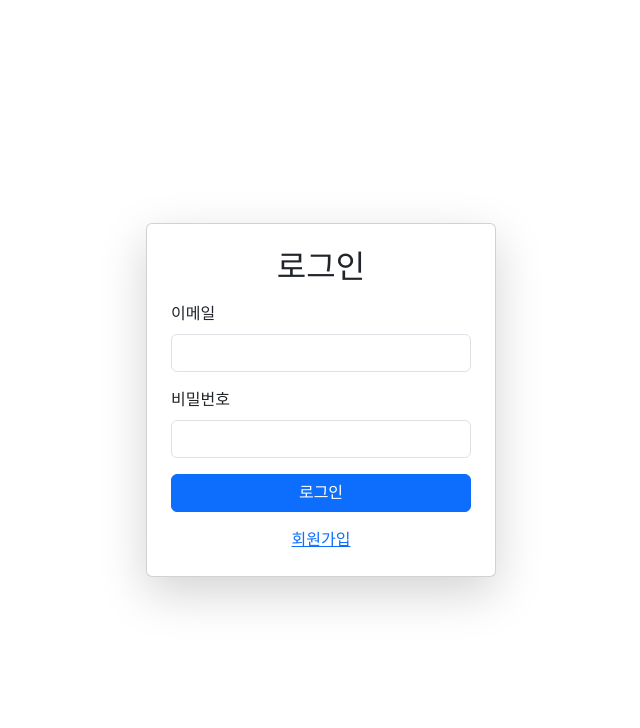
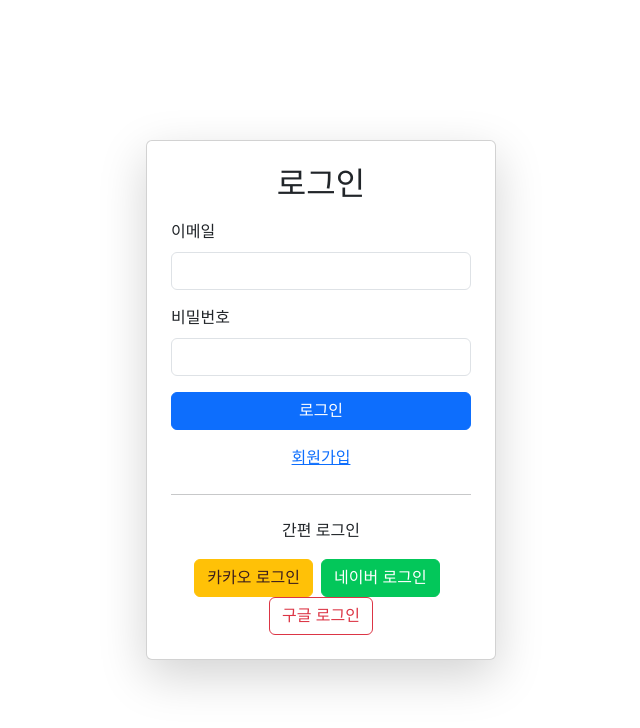
Before and after one commit to parker0509/ggumdam-front, a React (Create React App) app: page /login in a window 1280 px wide. Shown: the top 728 px of the page, without its empty margins (319-959 px from the left). Built offline with nearby package versions, Linux system fonts and the light colour scheme.

Commit message:
🦖🦖 OAuth 2.0 ++

```diff
--- a/src/pages/Login.js
+++ b/src/pages/Login.js
@@ -1,5 +1,5 @@
-import React, { useState } from "react";
-import { Link, useNavigate, useLocation } from "react-router-dom"; // ✅ 추가
+import React, { useState, useEffect } from "react";
+import { Link, useNavigate, useLocation } from "react-router-dom";
 import "bootstrap/dist/css/bootstrap.min.css";
 import "./Login.css";
 
@@ -8,8 +8,19 @@ const Login = () => {
   const [password, setPassword] = useState("");
   const [error, setError] = useState(null);
 
-  const navigate = useNavigate(); // ✅ 페이지 이동을 위한 훅
-  const location = useLocation(); // ✅ 이전 경로 정보 가져오기
+  const navigate = useNavigate();
+  const location = useLocation();
+
+  // URL에 token이 있으면 자동 로그인 처리
+  useEffect(() => {
+    const params = new URLSearchParams(window.location.search);
+    const token = params.get("token");
+    if (token) {
+      localStorage.setItem("accessToken", token);
+      // 필요하면 리프레시 토큰도 같이 저장하도록 백엔드에 맞춰서 추가 가능
+      navigate("/", { replace: true }); // 로그인 후 홈으로 이동
+    }
+  }, [navigate]);
 
   const handleLogin = async (e) => {
     e.preventDefault();
@@ -26,15 +37,11 @@ const Login = () => {
 
       const data = await response.json();
 
-        // 👉 백엔드에서 accessToken과 refreshToken이 오는지 확인
       console.log("로그인 응답:", data);
 
-        // ✅ 올바른 키 이름으로 저장 (axiosInstance 기준에 맞게)
       localStorage.setItem("accessToken", data.accessToken);
-        localStorage.setItem("refreshToken", data.refreshToken); // ✅
+      localStorage.setItem("refreshToken", data.refreshToken);
 
-
-        // ✅ 원래 위치로 리다이렉션
       const locationState = location.state?.from || "/";
       navigate(locationState, { replace: true });
 
@@ -43,6 +50,11 @@ const Login = () => {
       setError(err.message);
     }
   };
+
+  // OAuth 로그인 URL (백엔드 설정에 맞게 변경하세요)
+  const kakaoAuthUrl = "http://localhost:8000/oauth2/authorize/kakao";
+  const naverAuthUrl = "http://localhost:8000/oauth2/authorize/naver";
+  const googleAuthUrl = "http://localhost:8000/oauth2/authorize/google";
 
   return (
     <div className="container d-flex justify-content-center align-items-center vh-100">
@@ -70,10 +82,39 @@ const Login = () => {
               required
             />
           </div>
-          <button type="submit" className="btn btn-primary w-100">로그인</button>
+          <button type="submit" className="btn btn-primary w-100">
+            로그인
+          </button>
         </form>
+
         <div className="text-center mt-3">
           <Link to="/register">회원가입</Link>
+        </div>
+
+        <hr className="my-4" />
+
+        <div className="text-center">
+          <p>간편 로그인</p>
+          <button
+            onClick={() => (window.location.href = kakaoAuthUrl)}
+            className="btn btn-warning me-2"
+            style={{ color: "#3c1e1e" }}
+          >
+            카카오 로그인
+          </button>
+          <button
+            onClick={() => (window.location.href = naverAuthUrl)}
+            className="btn btn-success me-2"
+            style={{ backgroundColor: "#03C75A", borderColor: "#03C75A" }}
+          >
+            네이버 로그인
+          </button>
+          <button
+            onClick={() => (window.location.href = googleAuthUrl)}
+            className="btn btn-outline-danger"
+          >
+            구글 로그인
+          </button>
         </div>
       </div>
     </div>
--- a/src/pages/Register.js
+++ b/src/pages/Register.js
@@ -41,6 +41,13 @@ const Register = () => {
     }
   };
 
+  // OAuth 로그인 페이지 URL (백엔드 OAuth 콜백 앞단 URL)
+  const kakaoAuthUrl = "http://localhost:8000/oauth2/authorize/kakao";   // 예: 백엔드에서 카카오 인가 요청 시작점
+  const naverAuthUrl = "http://localhost:8000/oauth2/authorize/naver";
+  const googleAuthUrl = "http://localhost:8000/oauth2/authorize/google";
+
+  // 실제 URL은 백엔드 OAuth2 인가 요청 URL에 맞게 조정 필요
+
   return (
     <div className="container mt-5">
       <h2 className="text-center">회원가입</h2>
@@ -48,22 +55,80 @@ const Register = () => {
       <form onSubmit={handleSubmit} className="mx-auto" style={{ maxWidth: "400px" }}>
         <div className="mb-3">
           <label className="form-label">이름:</label>
-          <input type="text" className="form-control" name="username" value={formData.username} onChange={handleChange} required />
+          <input
+            type="text"
+            className="form-control"
+            name="username"
+            value={formData.username}
+            onChange={handleChange}
+            required
+          />
         </div>
         <div className="mb-3">
           <label className="form-label">이메일:</label>
-          <input type="email" className="form-control" name="email" value={formData.email} onChange={handleChange} required />
+          <input
+            type="email"
+            className="form-control"
+            name="email"
+            value={formData.email}
+            onChange={handleChange}
+            required
+          />
         </div>
         <div className="mb-3">
           <label className="form-label">비밀번호:</label>
-          <input type="password" className="form-control" name="password" value={formData.password} onChange={handleChange} required />
+          <input
+            type="password"
+            className="form-control"
+            name="password"
+            value={formData.password}
+            onChange={handleChange}
+            required
+          />
         </div>
         <div className="mb-3">
           <label className="form-label">전화번호:</label>
-          <input type="text" className="form-control" name="phone" value={formData.phone} onChange={handleChange} required pattern="^(01[016789]{1})-[0-9]{3,4}-[0-9]{4}$" placeholder="010-1234-5678" />
+          <input
+            type="text"
+            className="form-control"
+            name="phone"
+            value={formData.phone}
+            onChange={handleChange}
+            required
+            pattern="^(01[016789]{1})-[0-9]{3,4}-[0-9]{4}$"
+            placeholder="010-1234-5678"
+          />
         </div>
-        <button type="submit" className="btn btn-primary w-100">회원가입</button>
+        <button type="submit" className="btn btn-primary w-100">
+          회원가입
+        </button>
       </form>
+
+      <hr className="my-4" />
+
+      <div className="text-center">
+        <p>간편 로그인</p>
+        <button
+          onClick={() => window.location.href = kakaoAuthUrl}
+          className="btn btn-warning me-2"
+          style={{ color: "#3c1e1e" }}
+        >
+          카카오 로그인
+        </button>
+        <button
+          onClick={() => window.location.href = naverAuthUrl}
+          className="btn btn-success me-2"
+          style={{ backgroundColor: "#03C75A", borderColor: "#03C75A" }}
+        >
+          네이버 로그인
+        </button>
+        <button
+          onClick={() => window.location.href = googleAuthUrl}
+          className="btn btn-outline-danger"
+        >
+          구글 로그인
+        </button>
+      </div>
     </div>
   );
 };
```
Lines whose indentation alone changed are shown as unchanged.
